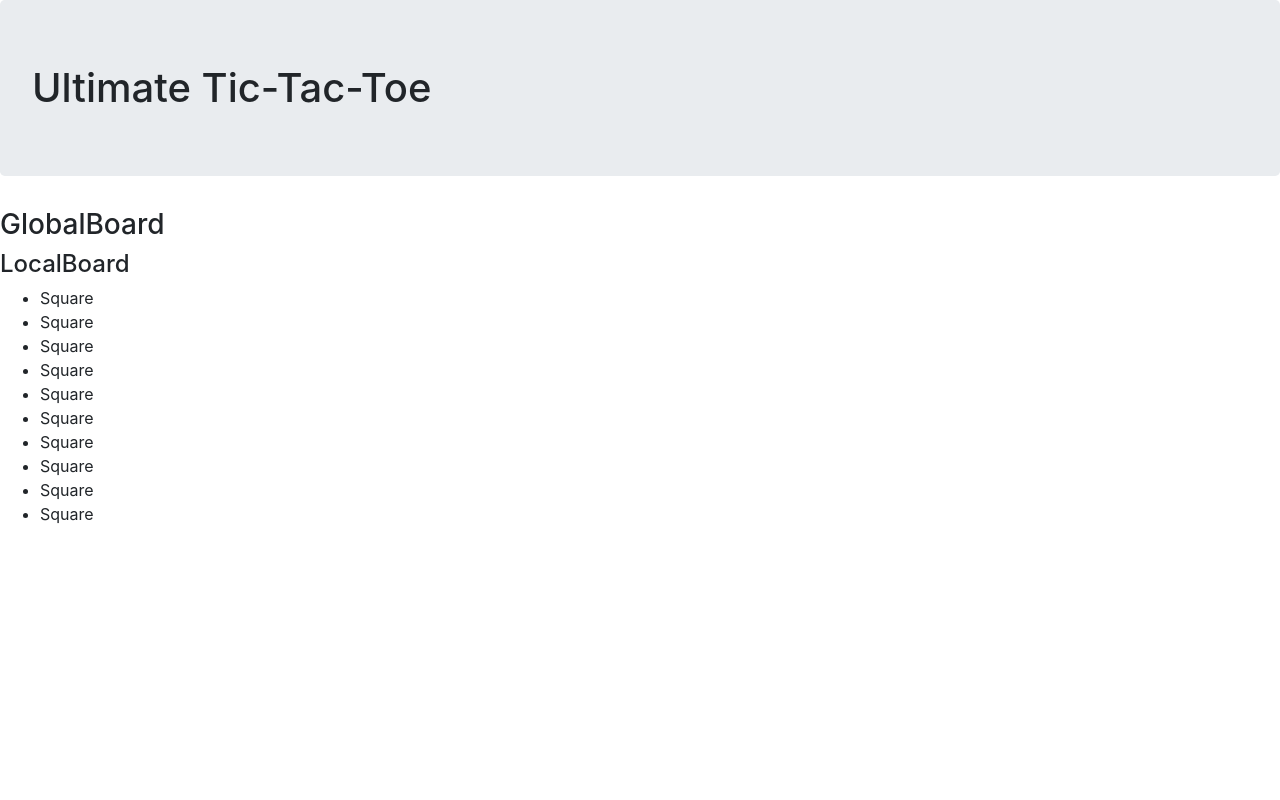
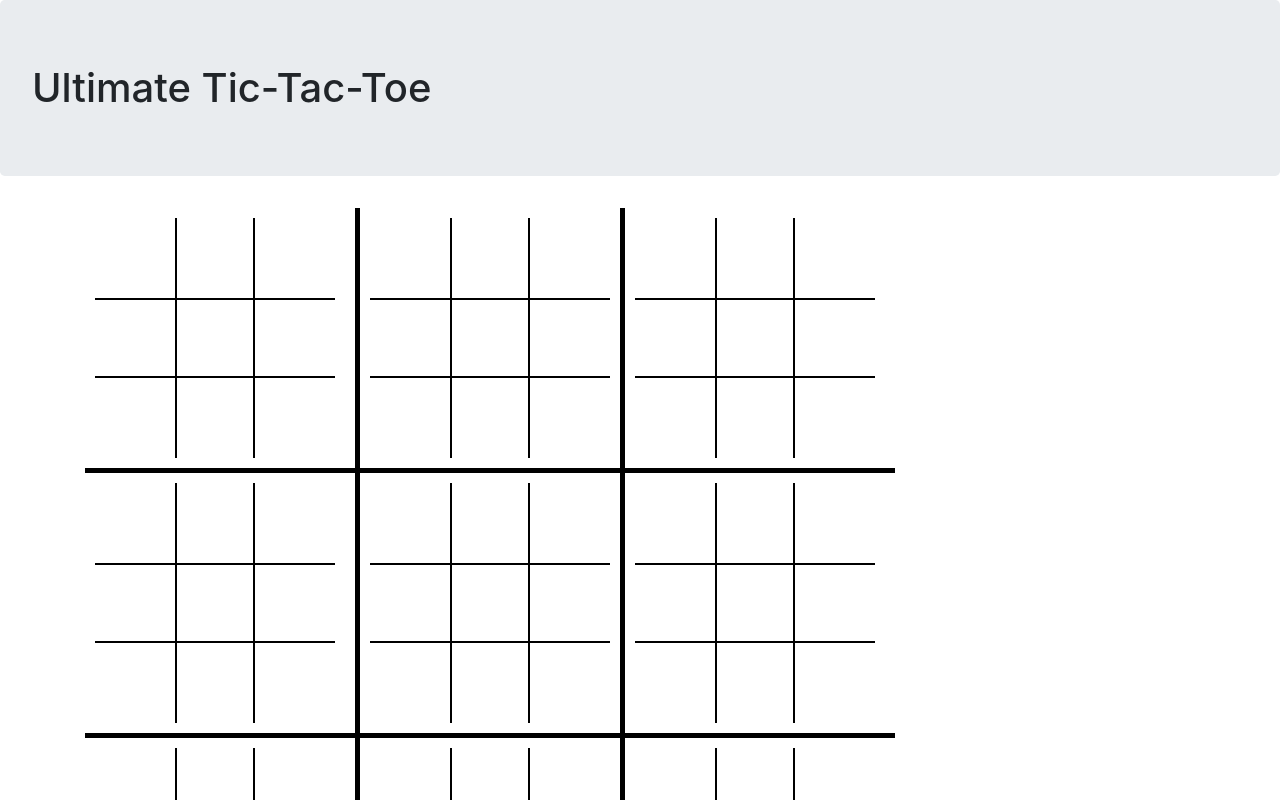
Before and after one commit to ChrisMCrow/UltimateTicTacToe-react, a React app: page / in a window 1280 px wide. Shown: the top 800 px of the page. Built offline with nearby package versions, Linux system fonts and the light colour scheme.

Commit message:
render visualized board. Click functionality updates state. Visualizing state still not accomplished.

```diff
--- a/src/components/App.jsx
+++ b/src/components/App.jsx
@@ -4,9 +4,7 @@ import PropTypes from 'prop-types';
 import Header from './Header';
 import GlobalBoard from './GlobalBoard';
 
-class App extends React.Component{
-  render() {
-
+function App() {
   return (
     <div >
       <style jsx>{`
@@ -18,18 +16,5 @@ class App extends React.Component{
     </div>
   );
 }
-}
 
-
-App.propTypes = {
-  masterTicketList: PropTypes.object,
-  selectedTicket: PropTypes.string
-};
-
-const mapStateToProps = state => {
-  return {
-    masterTicketList: state.masterTicketList
-  };
-};
-
-export default connect(mapStateToProps)(App);
+export default connect()(App);
--- a/src/components/GlobalBoard.jsx
+++ b/src/components/GlobalBoard.jsx
@@ -1,13 +1,85 @@
 import React from 'react';
 import LocalBoard from './LocalBoard';
+import PropTypes from 'prop-types';
+import { connect } from 'react-redux';
 
-function GlobalBoard() {
-  return (
-    <div>
-      <h3 className=''>GlobalBoard</h3>
-        <LocalBoard/>
-    </div>
-  );
+class GlobalBoard extends React.Component {
+  constructor(props) {
+    console.log('Global Board props: ', props);
+    super(props);
+  }
+
+  render() {
+    return (
+      <div className = 'container'>
+        <style jsx>{`
+          h3 {
+            text-align: center;
+            margin-bottom: 5px;
+          }
+          .center-horizontal {
+            border-top: 5px solid black;
+            border-bottom: 5px solid black;
+          }
+          .center-vertical {
+            border-left: 5px solid black;
+            border-right: 5px solid black;
+          }
+          .row {
+            margin: 0;
+            padding: 0;
+          }
+          .col-4 {
+            max-width: 270px !important;
+          }
+        `}</style>
+        <div className='row'>
+          <div className='col-4'>
+            <LocalBoard dispatch={this.props.dispatch} localData = {this.props.boardData[0]} boardId={0}/>
+          </div>
+          <div className='col-4 center-vertical'>
+            <LocalBoard dispatch={this.props.dispatch} localData = {this.props.boardData[1]} boardId={1}/>
+          </div>
+          <div className='col-4'>
+            <LocalBoard dispatch={this.props.dispatch} localData = {this.props.boardData[2]} boardId={2}/>
+          </div>
+        </div>
+        <div className='row'>
+          <div className='col-4 center-horizontal'>
+            <LocalBoard dispatch={this.props.dispatch} localData = {this.props.boardData[3]} boardId={3}/>
+          </div>
+          <div className='col-4 center-horizontal center-vertical'>
+            <LocalBoard dispatch={this.props.dispatch} localData = {this.props.boardData[4]} boardId={4}/>
+          </div>
+          <div className='col-4 center-horizontal'>
+            <LocalBoard dispatch={this.props.dispatch} localData = {this.props.boardData[5]} boardId={5}/>
+          </div>
+        </div>
+        <div className='row'>
+          <div className='col-4'>
+            <LocalBoard dispatch={this.props.dispatch} localData = {this.props.boardData[6]} boardId={6}/>
+          </div>
+          <div className='col-4 center-vertical'>
+            <LocalBoard dispatch={this.props.dispatch} localData = {this.props.boardData[7]} boardId={7}/>
+          </div>
+          <div className='col-4'>
+            <LocalBoard dispatch={this.props.dispatch} localData = {this.props.boardData[8]} boardId={8}/>
+          </div>
+        </div>
+      </div>
+    );
+  }
 }
 
-export default GlobalBoard;
+GlobalBoard.propTypes = {
+  boardData: PropTypes.object,
+  dispatch: PropTypes.func
+};
+
+const mapStateToProps = state => {
+  return {
+    boardData: state.boardData
+  };
+};
+
+export default connect(mapStateToProps)(GlobalBoard);
--- a/src/components/LocalBoard.jsx
+++ b/src/components/LocalBoard.jsx
@@ -1,13 +1,88 @@
 import React from 'react';
 import Square from './Square';
+import PropTypes from 'prop-types';
 
-function LocalBoard() {
+function LocalBoard(props) {
+  console.log('LocalBoard props: ', props);
+  function handleMark(position) {
+    const { dispatch } = props;
+    const action = {
+      type: 'MARK_X',
+      squareId: position,
+      boardId: props.boardId
+    };
+    console.log('handleMark action: ', action);
+    dispatch(action);
+  }
+
   return (
-    <div>
-      <h4 className=''>LocalBoard</h4>
-      <Square/>
+    <div className='local-board'>
+      <style jsx>{`
+        .center-horizontal {
+          border-top: 2px solid black;
+          border-bottom: 2px solid black;
+        }
+        .center-vertical {
+          border-left: 2px solid black;
+          border-right: 2px solid black;
+        }
+        .square {
+          text-align: center;
+          height: 80px;
+          max-width: 80px;
+        }
+        .local-board {
+          padding: 10px;
+        }
+        .col-4 {
+          padding: 0 !important;
+        }
+      `}</style>
+      <div className='row'>
+        <div className='col-4 square' onClick={() => { handleMark(0); }}>
+          <Square localPositions={props.localData.position} squareId={0} />
+          <div>
+            {props.localData.position[0]}
+          </div>
+
+        </div>
+        <div className='col-4 square center-vertical' onClick={() => { handleMark(1); }}>
+          <Square localPositions={props.localData.position} squareId={1} />
+        </div>
+        <div className='col-4 square' onClick={() => { handleMark(2); }}>
+          <Square localPositions={props.localData.position} squareId={2} />
+        </div>
+      </div>
+      <div className='row'>
+        <div className='col-4 square center-horizontal' onClick={() => { handleMark(3); }}>
+          <Square localPositions={props.localData.position} squareId={3} />
+        </div>
+        <div className='col-4 square center-horizontal center-vertical' onClick={() => { handleMark(4); }}>
+          <Square localPositions={props.localData.position} squareId={4} />
+        </div>
+        <div className='col-4 square center-horizontal' onClick={() => { handleMark(5); }}>
+          <Square localPositions={props.localData.position} squareId={5} />
+        </div>
+      </div>
+      <div className='row'>
+        <div className='col-4 square' onClick={() => { handleMark(6); }}>
+          <Square localPositions={props.localData.position} squareId={6} />
+        </div>
+        <div className='col-4 square center-vertical' onClick={() => { handleMark(7); }}>
+          <Square localPositions={props.localData.position} squareId={7} />
+        </div>
+        <div className='col-4 square' onClick={() => { handleMark(8); }}>
+          <Square localPositions={props.localData.position} squareId={8} />
+        </div>
+      </div>
     </div>
   );
 }
 
+LocalBoard.propTypes = {
+  boardId: PropTypes.number,
+  localData: PropTypes.object,
+  dispatch: PropTypes.func
+};
+
 export default LocalBoard;
--- a/src/components/Square.jsx
+++ b/src/components/Square.jsx
@@ -1,22 +1,18 @@
+import React from 'react';
+import PropTypes from 'prop-types';
+import { connect } from 'react-redux';
 
-import React from 'react';
-
-function Square() {
+function Square(props) {
   return (
     <div>
-      <ul>
-      <li>Square</li>
-      <li>Square</li>
-      <li>Square</li>
-      <li>Square</li>
-      <li>Square</li>        <li>Square</li>
-      <li>Square</li>
-      <li>Square</li>
-      <li>Square</li>
-      <li>Square</li>
-      </ul>
+      {props.localPositions[props.squareId]}
     </div>
   );
 }
 
-export default Square;
+Square.propTypes = {
+  localPositions: PropTypes.array,
+  squareId: PropTypes.number
+};
+
+export default connect()(Square);
--- /dev/null
+++ b/src/reducers/boardReducer.js
@@ -0,0 +1,81 @@
+const initialState = [
+  {
+    boardPlayable: true,
+    boardWinner: null,
+    position: [null, null, null,
+      null, null, null,
+      null, null, null]
+  },
+  {
+    boardPlayable: true,
+    boardWinner: null,
+    position: [null, null, null,
+      null, null, null,
+      null, null, null]
+  },
+  {
+    boardPlayable: true,
+    boardWinner: null,
+    position: [null, null, null,
+      null, null, null,
+      null, null, null]
+  },
+  {
+    boardPlayable: true,
+    boardWinner: null,
+    position: [null, null, null,
+      null, null, null,
+      null, null, null]
+  },
+  {
+    boardPlayable: true,
+    boardWinner: null,
+    position: [null, null, null,
+      null, null, null,
+      null, null, null]
+  },
+  {
+    boardPlayable: true,
+    boardWinner: null,
+    position: [null, null, null,
+      null, null, null,
+      null, null, null]
+  },
+  {
+    boardPlayable: true,
+    boardWinner: null,
+    position: [null, null, null,
+      null, null, null,
+      null, null, null]
+  },
+  {
+    boardPlayable: true,
+    boardWinner: null,
+    position: [null, null, null,
+      null, null, null,
+      null, null, null]
+  },
+  {
+    boardPlayable: true,
+    boardWinner: null,
+    position: [null, null, null,
+      null, null, null,
+      null, null, null]
+  },
+
+];
+
+
+export default (state = initialState, action) => {
+  switch (action.type) {
+  case 'MARK_X': {
+    const { squareId, boardId } = action;
+    let newState = Object.assign({}, initialState);
+    newState[boardId].position[squareId] = 'X';
+    return newState;
+  }
+  default: {
+    return state;
+  }
+  }
+};
--- a/src/reducers/index.js
+++ b/src/reducers/index.js
@@ -1,11 +1,9 @@
 
-// import selectedTicketReducer from './selected-ticket-reducer';
-// import ticketListReducer from './ticket-list-reducer';
+import boardReducer from './boardReducer';
 import { combineReducers } from 'redux';
 
 const rootReducer = combineReducers({
-  // selectedTicket: selectedTicketReducer,
-  // masterTicketList: ticketListReducer
+  boardData: boardReducer
 });
 
 export default rootReducer;
```
Also changed, not shown: .eslintrc.json, 1 other file (tests, documents, lock files or other folders). Lines whose indentation alone changed are shown as unchanged.
